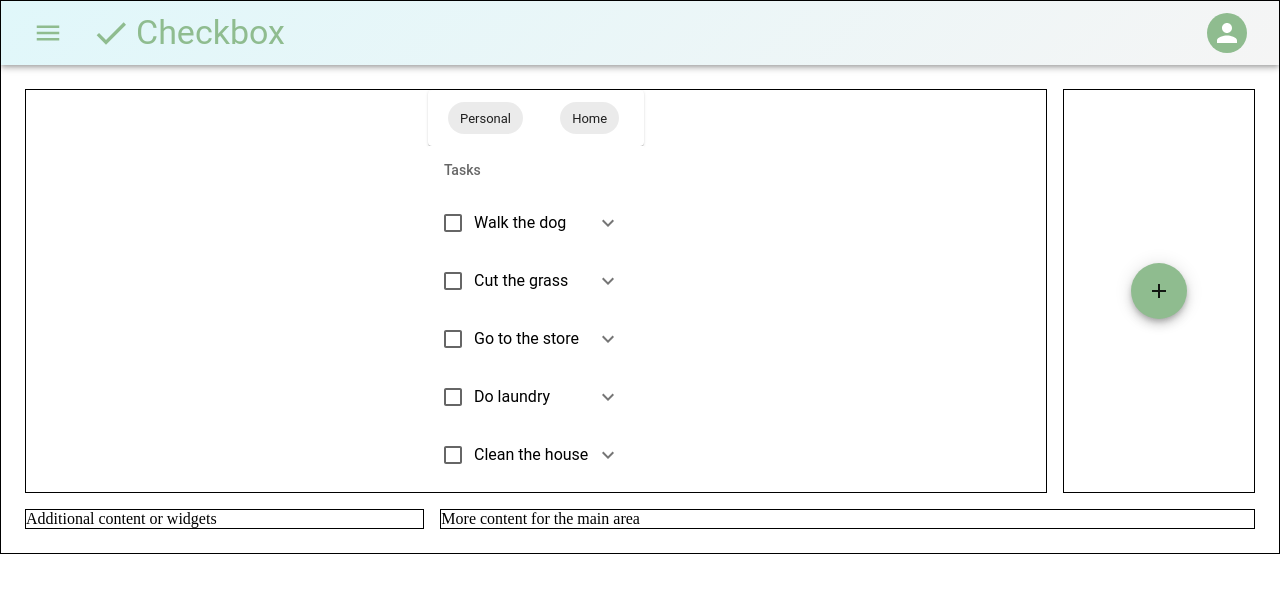
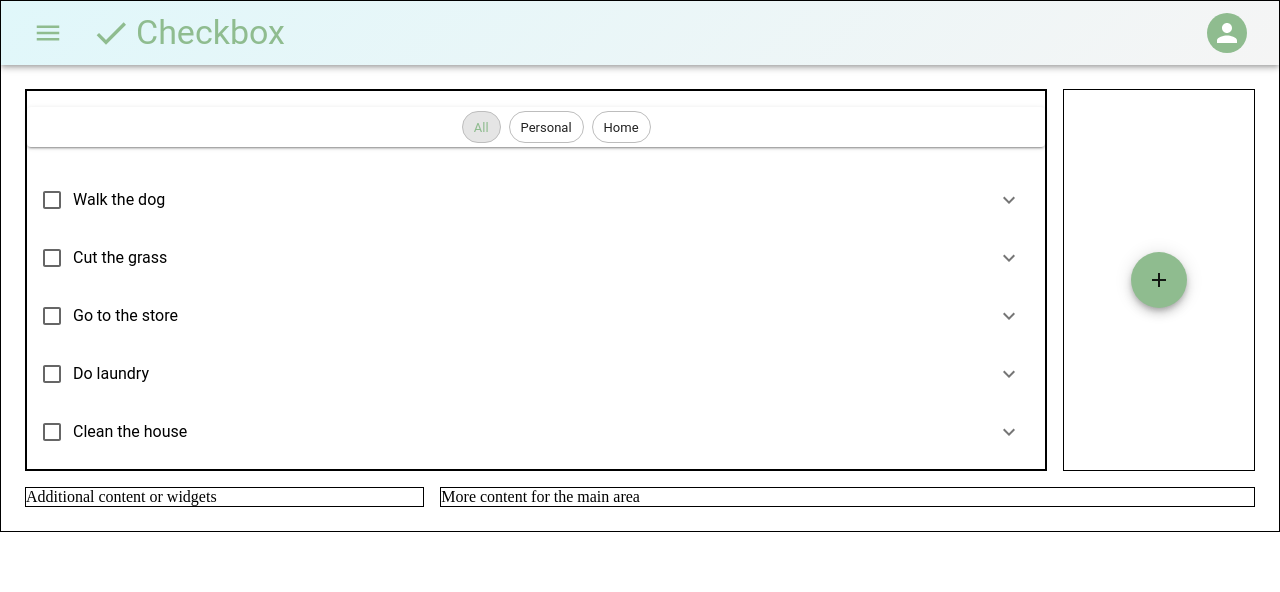
Before and after one commit to rymbowman/Task-Management-App---Frontend, a React (Vite) app in the folder Checkbox-Frontend/: page /dashboard in a window 1280 px wide. Shown: the top 592 px of the page. Built offline with nearby package versions, Linux system fonts and the light colour scheme.

Commit message:
Create chips for each unique category to help with filtering the displayed tasks

```diff
--- a/Checkbox-Frontend/src/components/TaskContainer.jsx
+++ b/Checkbox-Frontend/src/components/TaskContainer.jsx
@@ -5,9 +5,9 @@ import {
   Collapse,
   IconButton,
   List,
+  ListItem,
   ListItemButton,
   ListItemText,
-  ListSubheader,
   Paper,
   Tooltip,
 } from "@mui/material";
@@ -84,6 +84,8 @@ const tasks = [
 ];
 const TaskContainer = () => {
   const [openTasks, setOpenTasks] = useState([]);
+  const [filteredTasks, setFilteredTasks] = useState(tasks);
+  const [activeChip, setActiveChip] = useState("All");
 
   const uniqueCategories = [
     ...new Set(tasks.map((task) => task.details.category)),
@@ -97,33 +99,71 @@ const TaskContainer = () => {
     }
   };
 
+  const groupByCategory = (category) => {
+    const filtered = tasks.filter((task) => task.details.category === category);
+    setFilteredTasks(filtered);
+    setActiveChip(category);
+  };
+
+  const resetFilter = () => {
+    setFilteredTasks(tasks);
+    setActiveChip("All");
+  };
+
   return (
-    <Box>
+    <Box sx={{ border: "1px solid black", width: "100%" }}>
       <Paper
+        elevation={2}
         sx={{
           display: "flex",
           justifyContent: "center",
-          flexWrap: "wrap",
-          listStyle: "none",
-          p: 0.5,
-          m: 0,
         }}
         component="ul"
       >
+        <Chip
+          label="All"
+          value="All"
+          variant="outlined"
+          clickable
+          onClick={resetFilter}
+          sx={{
+            margin: 0.5,
+            cursor: "pointer",
+            color: activeChip === "All" ? "primary.main" : "text.primary",
+            backgroundColor:
+              activeChip === "All" ? "rgba(0, 0, 0, 0.1)" : "inherit",
+            "&:hover": {
+              backgroundColor: "rgba(0, 0, 0, 0.1)",
+              color: "primary.main",
+            },
+          }}
+        />
         {uniqueCategories.map((category, index) => (
-          <ListItemButton key={index} component="li">
-            <Chip label={category} />
-          </ListItemButton>
+          <Chip
+            key={index}
+            variant="outlined"
+            label={category}
+            value={category}
+            clickable
+            onClick={() => groupByCategory(category)}
+            sx={{
+              margin: 0.5,
+              cursor: "pointer",
+              color: activeChip === category ? "primary.main" : "text.primary",
+              backgroundColor:
+                activeChip === category ? "rgba(0, 0, 0, 0.1)" : "inherit",
+              "&:hover": {
+                backgroundColor: "rgba(0, 0, 0, 0.1)",
+                color: "primary.main",
+              },
+            }}
+          />
         ))}
       </Paper>
-      <List
-        sx={{ width: "100%", bgcolor: "background.paper" }}
-        component="nav"
-        subheader={<ListSubheader>Tasks</ListSubheader>}
-      >
-        {tasks.map((task, index) => (
-          <>
-            <ListItemButton key={index} value={task.id}>
+      <List sx={{ width: "100%", bgcolor: "background.paper" }} component="nav">
+        {filteredTasks.map((task) => (
+          <ListItem key={task.id} disablePadding>
+            <ListItemButton value={task.id}>
               <Tooltip title="Task Completed?" placement="bottom">
                 <Checkbox edge="start" tabIndex={-1} disableRipple />
               </Tooltip>
@@ -160,7 +200,7 @@ const TaskContainer = () => {
                 <ListItemText primary={`Reminder: ${task.details.reminder}`} />
               </List>
             </Collapse>
-          </>
+          </ListItem>
         ))}
       </List>
     </Box>
```
